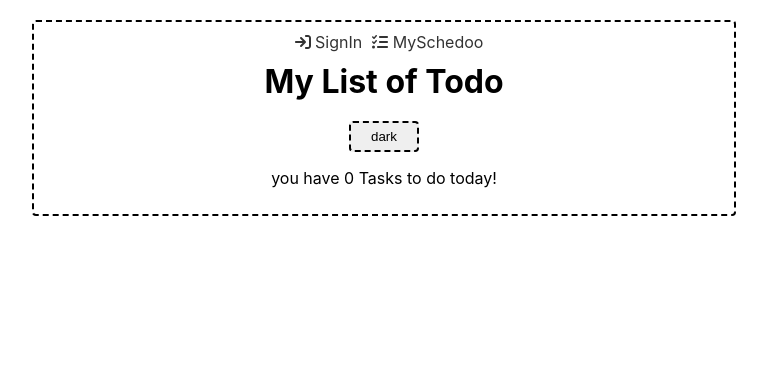
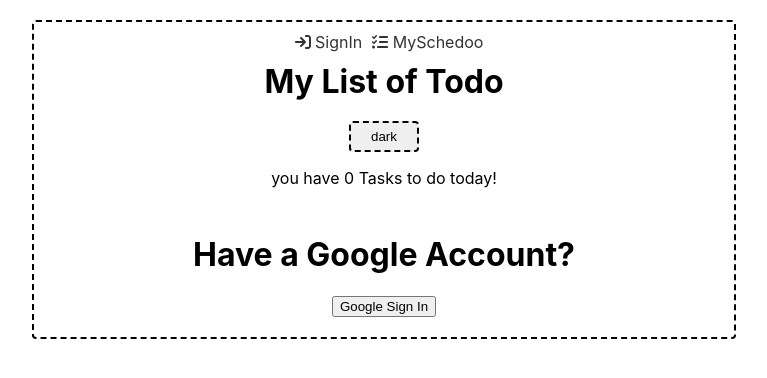
Before and after one commit to emosturi/haceres, a React (Create React App) app in the folder haceres/: page / in a window 1280 px wide. Shown: the top 378 px of the page, without its empty margins (256-1023 px from the left). Built offline with nearby package versions, Linux system fonts and the light colour scheme; no server answers.

Commit message:
Features - Added some styled components to the signin form and some basic grid layout

```diff
--- a/haceres/src/App.js
+++ b/haceres/src/App.js
@@ -17,7 +17,10 @@ function App() {
                 <TodoContextProvider>
                     <Routes>
                         <Route path="/" element={<Navbar />}>
-                            {user && <Route index element={<Main />} />}
+                            <Route
+                                index
+                                element={user ? <Main /> : <SignIn />}
+                            />
                             <Route path="signin" element={<SignIn />} />
                         </Route>
                     </Routes>
--- /dev/null
+++ b/haceres/src/components/signin/signin-styles.js
@@ -0,0 +1,16 @@
+import styled from "styled-components";
+
+export const Container = styled.div`
+    display: grid;
+    grid-template-columns: 1fr;
+    justify-items: center;
+    margin: 0 0 20px 0;
+`;
+
+export const SignInHeader = styled.h1`
+    text-align: center;
+`;
+
+export const SignInButton = styled.button`
+    text-align: center;
+`;
--- a/haceres/src/components/signin/signin.js
+++ b/haceres/src/components/signin/signin.js
@@ -2,17 +2,23 @@ import {
     createDocumentFromAuth,
     signInWithGooglePopup,
 } from "../../utils/firebase/firebase.utils";
+import { SignInHeader, SignInButton, Container } from "./signin-styles.js";
 
 const SignIn = () => {
     const logInGooglePopup = async () => {
         const authResponse = await signInWithGooglePopup();
         const userDocRef = await createDocumentFromAuth(authResponse);
+        console.log(userDocRef);
     };
 
     return (
         <>
-            <h1>Sign Page</h1>
-            <button onClick={logInGooglePopup}>Google Sign In</button>
+            <Container>
+                <SignInHeader>Have a Google Account?</SignInHeader>
+                <SignInButton onClick={logInGooglePopup}>
+                    Google Sign In
+                </SignInButton>
+            </Container>
         </>
     );
 };
```
